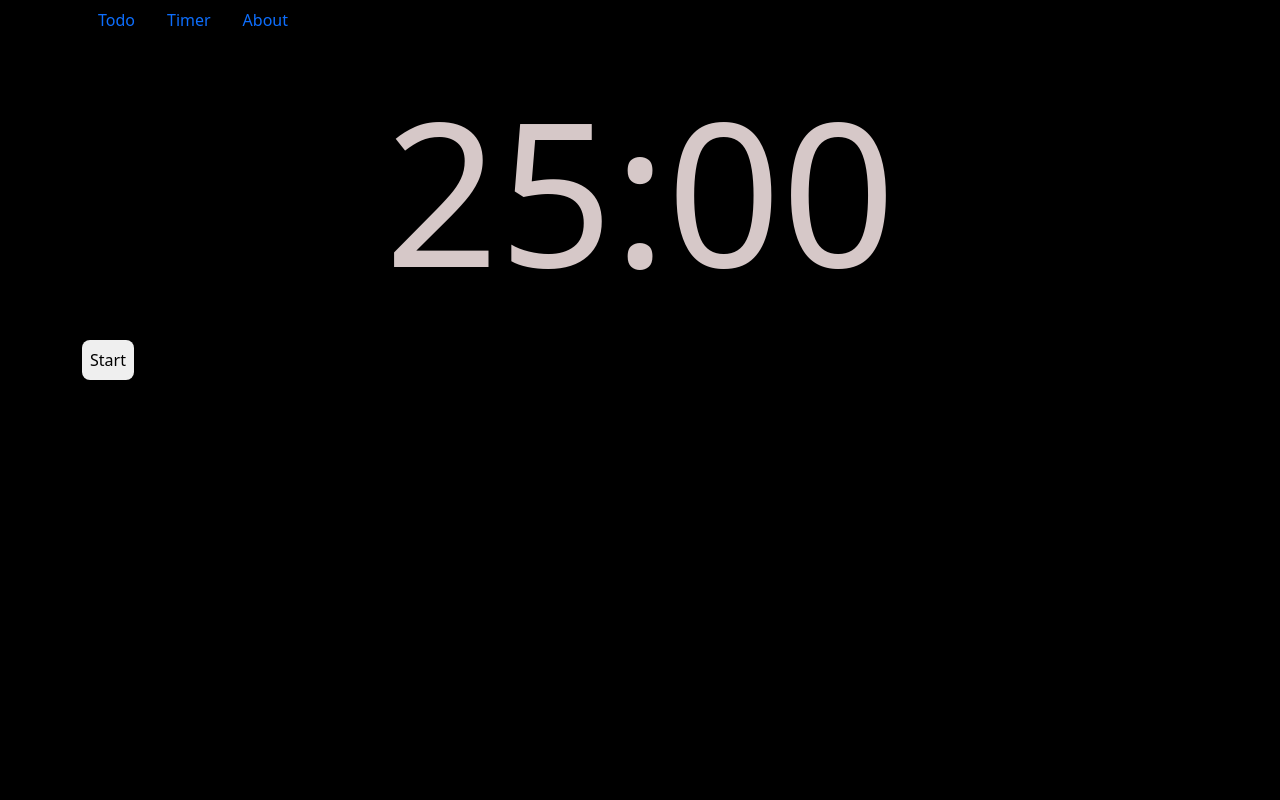
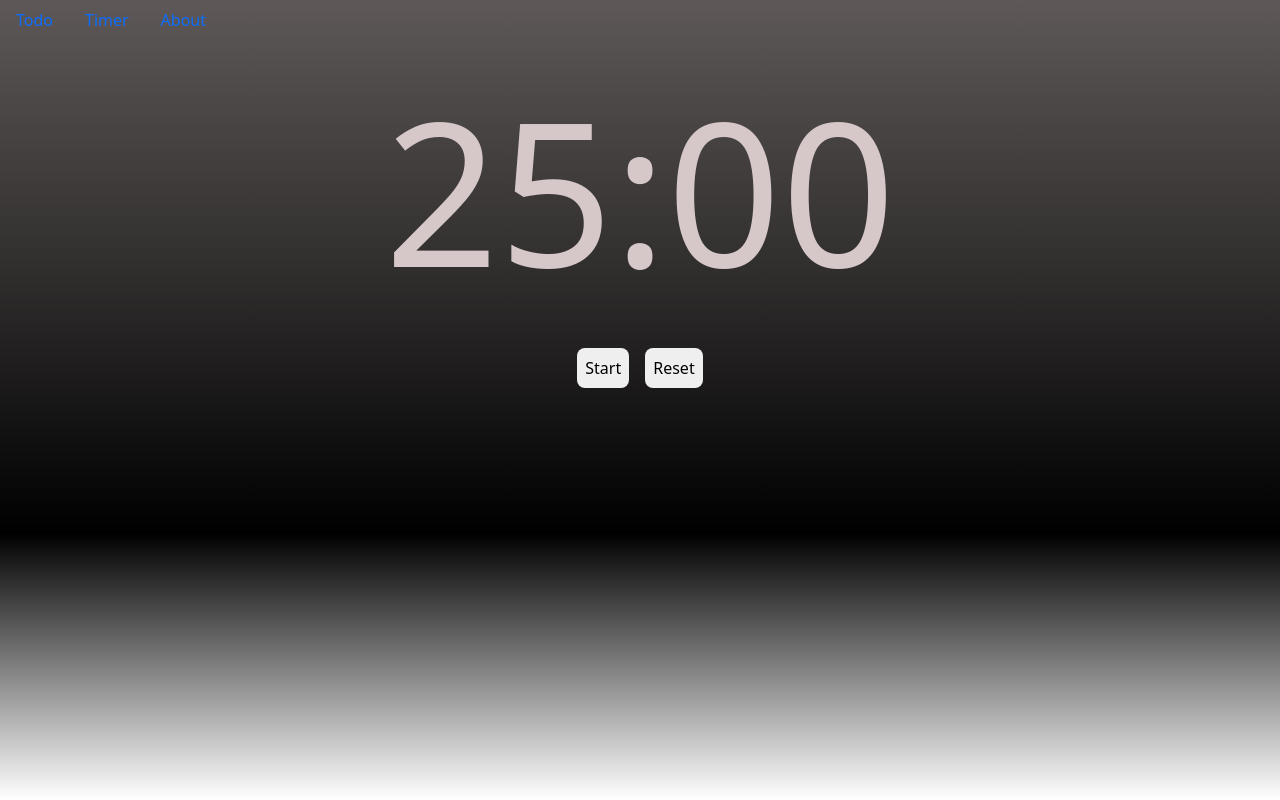
Before and after one commit to jingyu120/pomodoro-react, a React (Create React App) app: page / in a window 1280 px wide. Built offline with nearby package versions, Linux system fonts and the light colour scheme.

Commit message:
add css background color as gradient

```diff
--- /dev/null
+++ b/src/App.css
@@ -0,0 +1,6 @@
+html {
+  min-height: 100%;
+}
+body {
+  background-image: linear-gradient(rgb(94, 88, 88), rgb(49, 46, 46), black, white);
+}
--- a/src/App.js
+++ b/src/App.js
@@ -4,11 +4,12 @@ import Timer from "./Timer/Timer";
 import About from "./pages/About";
 import TodoList from "./Todos/TodoList";
 import { Routes, Route } from "react-router-dom";
+import "./App.css";
 
 function App() {
   return (
     <>
-      <div className="container">
+      <div className="app">
         <Navigation />
         <Routes>
           <Route path="/todo" element={<TodoList />} />
--- a/src/Timer/Timer.css
+++ b/src/Timer/Timer.css
@@ -3,6 +3,11 @@
   font-size: 200px;
   color: rgb(214, 200, 200);
 }
-body {
-  background-color: black;
+
+.button-container {
+  text-align: center;
 }
+button {
+  font-size: 50px;
+  margin: 8px;
+}
--- a/src/Timer/Timer.js
+++ b/src/Timer/Timer.js
@@ -3,14 +3,20 @@ import React, { useState, useEffect } from "react";
 
 export default function Timer() {
   const [seconds, setSeconds] = useState(1500);
-  const [isActive, setIsActive] = useState(false);
+  const [breakTime, setBreakTime] = useState(300);
+  const [isFocus, setIsFocus] = useState(false);
 
   const toggle = () => {
-    setIsActive(!isActive);
+    setIsFocus(!isFocus);
   };
+  const reset = () => {
+    setIsFocus(false);
+    setSeconds(1500);
+  };
+
   useEffect(() => {
     let interval = null;
-    if (isActive) {
+    if (isFocus) {
       interval = setInterval(() => {
         if (seconds === 0) {
           toggle();
@@ -22,15 +28,24 @@ export default function Timer() {
       clearInterval(interval);
     }
     return () => clearInterval(interval);
-  }, [isActive, seconds]);
+  }, [isFocus, seconds]);
 
   return (
-    <div className="timer-container">
-      <div className="clock">
-        {("0" + Math.floor(seconds / 60)).slice(-2)}:
-        {("0" + (seconds % 60)).slice(-2)}
+    <>
+      <div className="timer-container">
+        <div className="clock">
+          {("0" + Math.floor(seconds / 60)).slice(-2)}:
+          {("0" + (seconds % 60)).slice(-2)}
+        </div>
       </div>
-      <button onClick={toggle}>Start</button>
-    </div>
+      <div className="button-container">
+        <button className="start-button" onClick={toggle}>
+          {isFocus ? "Pause" : "Start"}
+        </button>
+        <button className="reset-button" onClick={reset}>
+          Reset
+        </button>
+      </div>
+    </>
   );
 }
```
